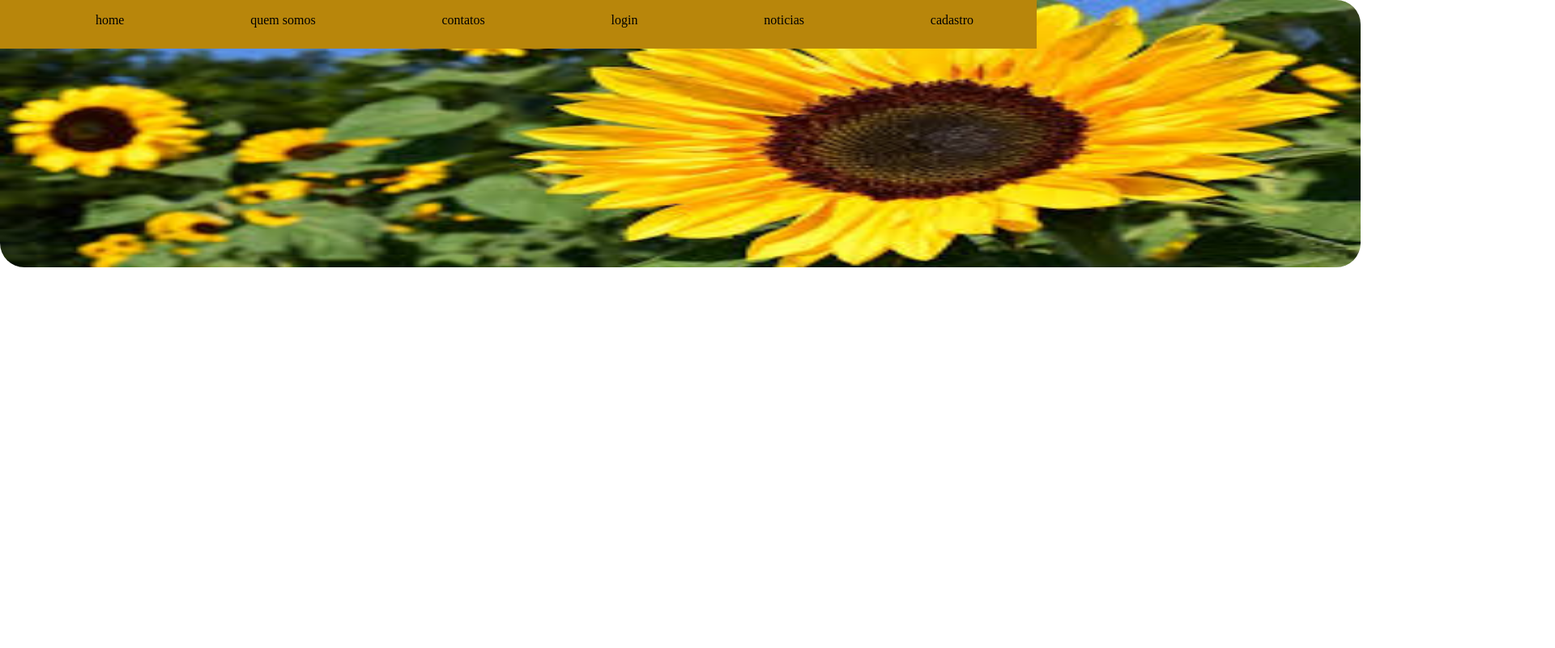
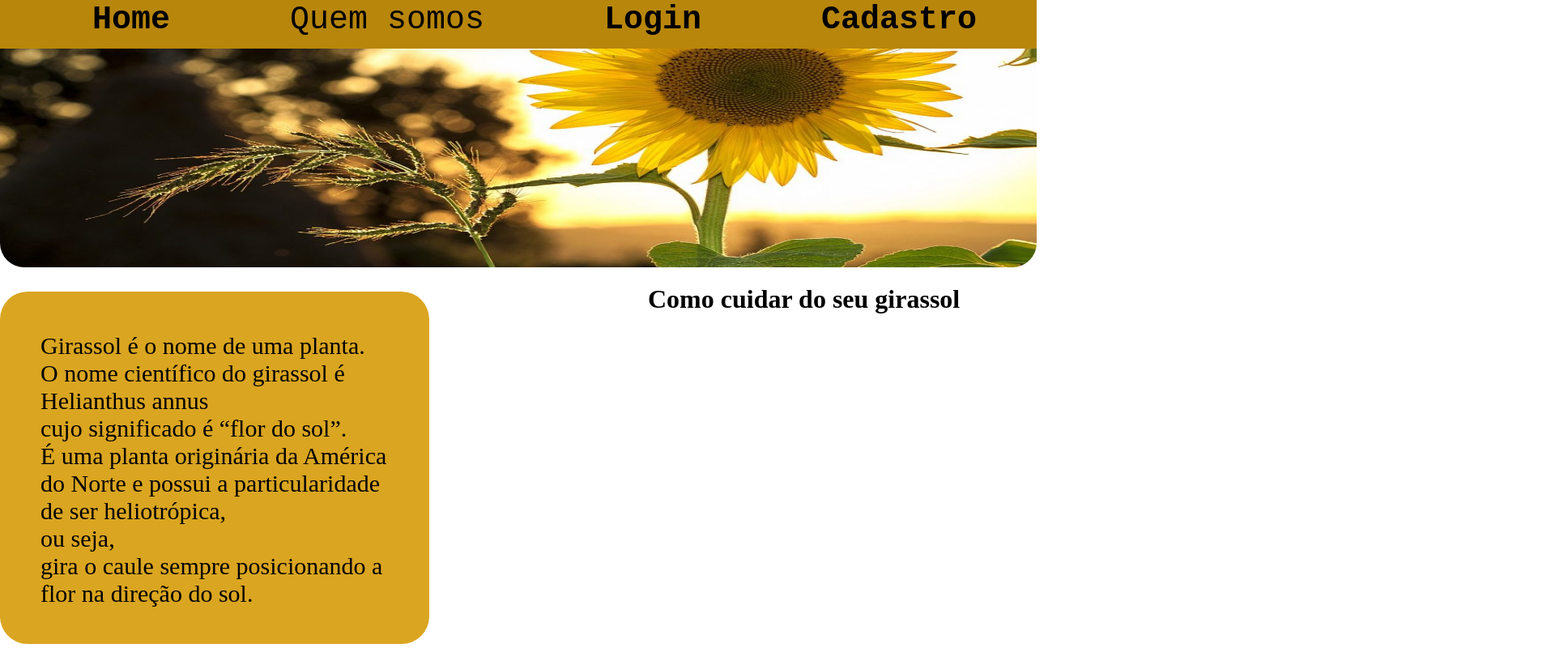
Before and after one commit to evelynsantosbandtec/site-pessoal, a plain HTML site: page desafio.html in a window 1280 px wide. Shown: the top 800 px of the page at 81% size, 1920 px wide, since content can reach past the window. Drawn offline with Linux system fonts and the light colour scheme.

Commit message:
site pessoal

```diff
--- a/cadastro.css
+++ b/cadastro.css
@@ -1,6 +1,7 @@
 body{
     margin: 0%;
-}
+
+}s
 .cadastro {
     border-style:outset;
     border-radius: 40px;
--- a/desafio.css
+++ b/desafio.css
@@ -1,6 +1,15 @@
-  body {  margin:0%;
+  body {
+      margin: 0;
+      padding: 0;
+      width: 100VW;
+}
 
-  }
+html{
+    margin: 0;
+    padding: 0;
+    width: 100vw;
+
+}
   a{
     text-decoration: none;
     color:black
@@ -11,7 +20,7 @@
 
  .imagem {
      height: 330px;
-     width:  210vh;
+     width: 100%;
      top: 0%;
      border-radius:30px;
 
@@ -23,13 +32,20 @@
      position: fixed;
      top : 0;
      width: 100%;
+     font-family: 'Courier New', Courier, monospace;
+     font-size: 40px;
+
  }
  header{
      background-color: darkgoldenrod;
      height: 60px;
      position: fixed;
      top: 0;
-     width: 100%;
+     width: 100vw;
+ }
+
+ li{
+     height: 30px;
  }
  ul{
      text-decoration: none;
@@ -43,3 +59,18 @@
  .slide{
      width: 200px;
  }
+ .sobre{
+     border-radius: 34px;
+     background-color: goldenrod;
+     height: 335px;
+    width: 430px;
+     position: absolute;
+     padding:50px;
+     font-synthesis: weight;
+     font-size: 30px;
+
+ }
+ .dica{
+     left: 800px;
+     position: relative;
+ }
--- a/desafio.html
+++ b/desafio.html
@@ -15,21 +15,19 @@
 <header>
 <nav class="menu">
 <ul>
-<li> <a href="desafio.html"></a>  home</a></li>
-<li> quem somos </li>
-<li>contatos</li>
- <li>login</li>
-<li>noticias</li>
-<li><a href="cadastro.html">cadastro</a></li>
+<li><a href="./desafio.html"><b>Home</b></a></a></li>
+<li> Quem somos </li>
+<li><a href="logindesafio.html"><b>Login</b></a></li>
+<li><a href="cadastro.html"><b>Cadastro</b></a></li>
  </ul>
 </nav>
 </header>
-<div> </div>
 
-<div class="slide" style="max-width:500px">
+
+<div class="slide" style="width:100%">
   <img class="imagem " src="Girassol.jpg" >
   <img class= "imagem" src="girassol2.jpg">
-  <img class="imagem " src="girassol3.jpg" >
+  <img class="imagem " src="girassol5.jpg" >
 </div>
 
 <script>
@@ -48,7 +46,18 @@ function carousel() {
   setTimeout(carousel, 2000); // Change image every 2 seconds
 }
 </script>
+<div>
+<p class="sobre">
 
+  Girassol é o nome de uma planta.<br>
+  O nome científico do girassol é Helianthus annus<br>
+  cujo significado é “flor do sol”.<br>
+   É uma planta originária da América do Norte e possui a particularidade de ser heliotrópica,<br>
+    ou seja, <br>
+   gira o caule sempre posicionando a flor na direção do sol.<br>
+</p>
+</div>
+<H1 class="dica"> Como cuidar do seu girassol </H1>
 
 
 
--- a/login.css
+++ b/login.css
@@ -1,3 +1,9 @@
+body {
+    margin: 0;
+    padding: 0;
+    width: 100VW;
+}
+
 .dados{
     padding: 20px;
     border-radius: 30px;
@@ -9,6 +15,8 @@
     position: absolute;
     margin-left: 450px;
     background-color: darkgoldenrod;
+    top: 200px;
+    font-size: 20px;
 
 }
 input{
@@ -17,7 +25,42 @@ input{
     width: 300px;
     margin-bottom: auto;
     vertical-align:top;
+    font-size: 20px;
 }
-    .imagem2{
-      height: 200px;
+    body{
+        background-image: url(girassol5.jpg);
+        height: 800px;
+        background-repeat: no-repeat;
+        background-size: 100%;
     }
+.menu{
+
+        height: 60px;
+        position: fixed;
+        top : 0;
+        width: 100%;
+        font-family: 'Courier New', Courier, monospace;
+        font-size: 40px;
+
+    }
+    header{
+        background-color: darkgoldenrod;
+        height: 60px;
+        position: fixed;
+        top: 0;
+        width: 100vw;
+
+    }
+
+    li{
+        height: 30px;
+
+    }
+    ul{
+        text-decoration: none;
+        list-style-type: none;
+        display: flex;
+        justify-content: space-around;
+        margin-top: 0%;
+        line-height: 50px;
+    }
```
Also changed, not shown: cadastro.html (+6 -8 lines), logindesafio.html (+11 -14 lines), girassol5.jpg (added).
